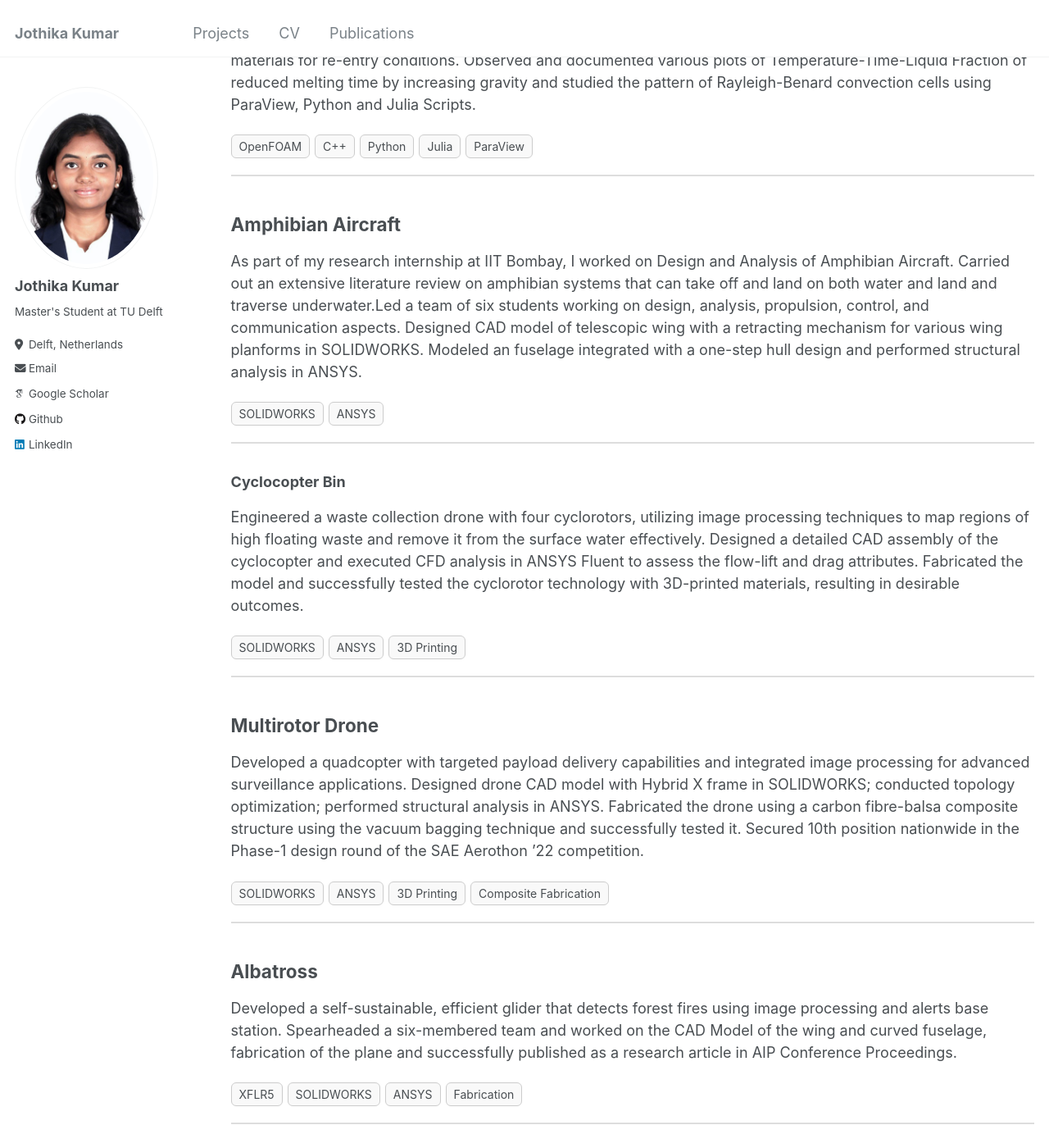
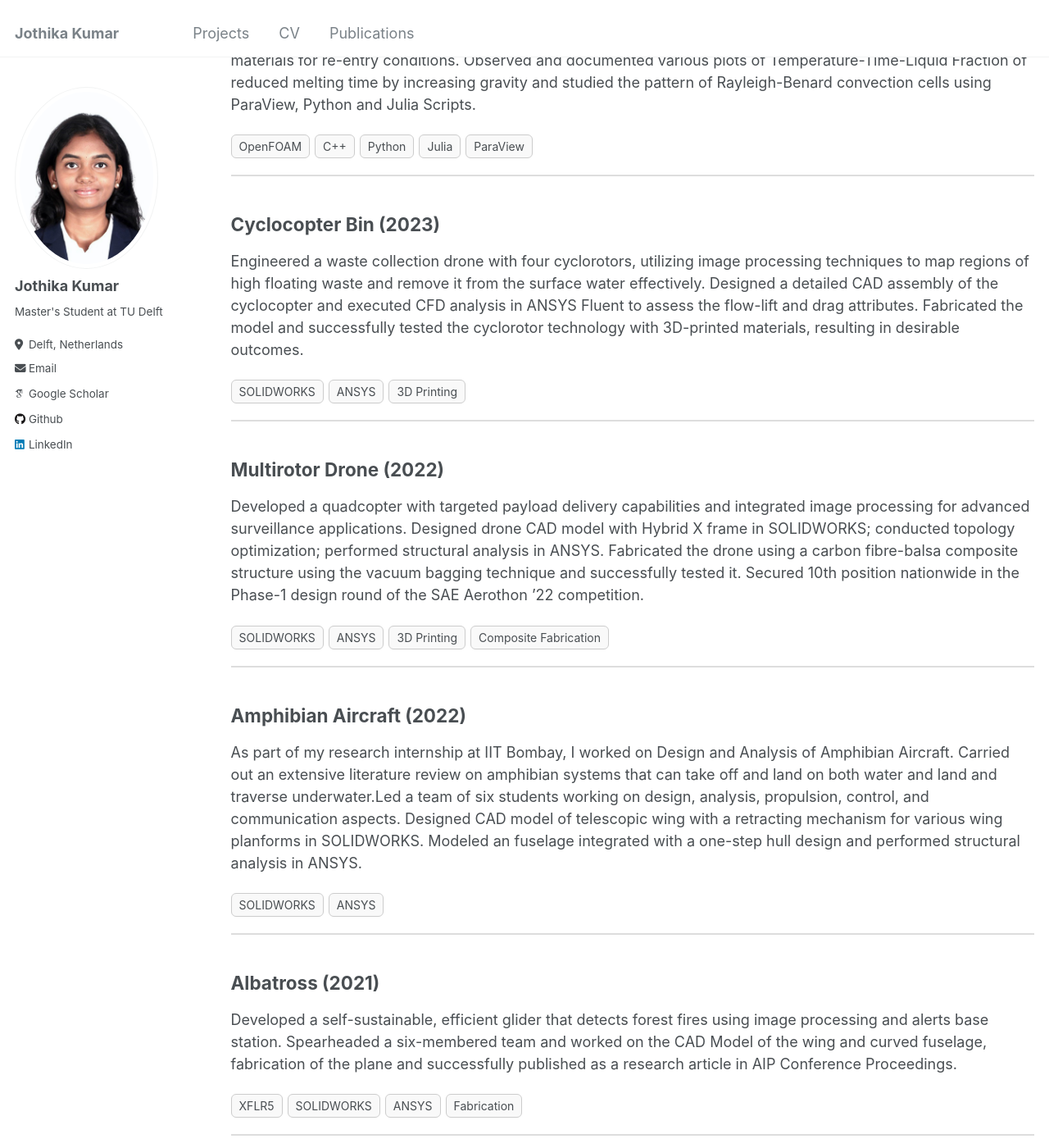
Before and after one commit to jothikak05/jothikak05.github.io, a Jekyll site: the page built from _pages/projects.md, in a window 1280 px wide and 1400 px high, scrolled down 653 px. Shown: the whole window at 82% size. Built offline with Jekyll 4.4.1, drawn with Linux system fonts in a browser that asks for light colours; some web fonts are replaced; part of the change alters nothing that is shown; some of the changed text lies outside the part shown.

Commit message:
updated cv contents

```diff
--- a/_pages/projects.md
+++ b/_pages/projects.md
@@ -44,21 +44,7 @@ I worked on a summer research internship at RWTH Aachen University, Germany in t
 </div>
 
 <hr style="margin-top: 20px; border: 1px solid #ddd;">
-## Amphibian Aircraft
-
-As part of my research internship at IIT Bombay, I worked on Design and Analysis of Amphibian Aircraft. Carried out an extensive literature review on amphibian systems that can take off and land on both water and land and traverse underwater.Led a team of six students working on design, analysis, propulsion, control, and communication aspects. Designed CAD model of telescopic wing with a retracting mechanism for various wing planforms in SOLIDWORKS. Modeled an fuselage integrated with a one-step hull design and performed structural analysis in ANSYS.
-
-<div style="display: flex; flex-wrap: wrap; gap: 6px; margin-top: 15px;">
-  <div style="padding: 3px 9px; font-size: 14px; border: 1px solid #ccc; border-radius: 6px; background-color: #f9f9f9;">
-    SOLIDWORKS
-  </div>
-  <div style="padding: 3px 9px; font-size: 14px; border: 1px solid #ccc; border-radius: 6px; background-color: #f9f9f9;">
-    ANSYS
-  </div>
-</div>
-
-<hr style="margin-top: 20px; border: 1px solid #ddd;">
-###  Cyclocopter Bin
+## Cyclocopter Bin (2023)
 
 Engineered a waste collection drone with four cyclorotors, utilizing image processing techniques to map regions of high floating waste and remove it from the surface water effectively. Designed a detailed CAD assembly of the cyclocopter and executed CFD analysis in ANSYS Fluent to assess the flow-lift and drag attributes. Fabricated the model and successfully tested the cyclorotor technology with 3D-printed materials, resulting in desirable outcomes.
 
@@ -75,7 +61,7 @@ Engineered a waste collection drone with four cyclorotors, utilizing image proce
 </div>
 
 <hr style="margin-top: 20px; border: 1px solid #ddd;">
-## Multirotor Drone
+## Multirotor Drone (2022)
 Developed a quadcopter with targeted payload delivery capabilities and integrated image processing for advanced surveillance applications. Designed drone CAD model with Hybrid X frame in SOLIDWORKS; conducted topology optimization; performed structural analysis in ANSYS. Fabricated the drone using a carbon fibre-balsa composite structure using the vacuum bagging technique and successfully tested it. Secured 10th position nationwide in the Phase-1 design round of the SAE Aerothon ’22 competition.
 
 <div style="display: flex; flex-wrap: wrap; gap: 6px; margin-top: 15px;">
@@ -94,7 +80,21 @@ Developed a quadcopter with targeted payload delivery capabilities and integrate
 </div>
 
 <hr style="margin-top: 20px; border: 1px solid #ddd;">
-## Albatross
+## Amphibian Aircraft (2022)
+
+As part of my research internship at IIT Bombay, I worked on Design and Analysis of Amphibian Aircraft. Carried out an extensive literature review on amphibian systems that can take off and land on both water and land and traverse underwater.Led a team of six students working on design, analysis, propulsion, control, and communication aspects. Designed CAD model of telescopic wing with a retracting mechanism for various wing planforms in SOLIDWORKS. Modeled an fuselage integrated with a one-step hull design and performed structural analysis in ANSYS.
+
+<div style="display: flex; flex-wrap: wrap; gap: 6px; margin-top: 15px;">
+  <div style="padding: 3px 9px; font-size: 14px; border: 1px solid #ccc; border-radius: 6px; background-color: #f9f9f9;">
+    SOLIDWORKS
+  </div>
+  <div style="padding: 3px 9px; font-size: 14px; border: 1px solid #ccc; border-radius: 6px; background-color: #f9f9f9;">
+    ANSYS
+  </div>
+</div>
+
+<hr style="margin-top: 20px; border: 1px solid #ddd;">
+## Albatross (2021)
 
 Developed a self-sustainable, efficient glider that detects forest fires using image processing and alerts base station. Spearheaded a six-membered team and worked on the CAD Model of the wing and curved fuselage, fabrication of the plane and successfully published as a research article in AIP Conference Proceedings.
 <div style="display: flex; flex-wrap: wrap; gap: 6px; margin-top: 15px;">
@@ -113,6 +113,6 @@ Developed a self-sustainable, efficient glider that detects forest fires using i
 </div>
 
 <hr style="margin-top: 20px; border: 1px solid #ddd;">
-## Observational Astronomy: Geometry of Planetary motions and Plotting Solar Analemma
+## Observational Astronomy: Geometry of Planetary motions and Plotting Solar Analemma (2019)
 
 Measured size and relative distances between celestial bodies using geometry. Observed and plotted the solar analemma using Wolfram Mathematica software
```
